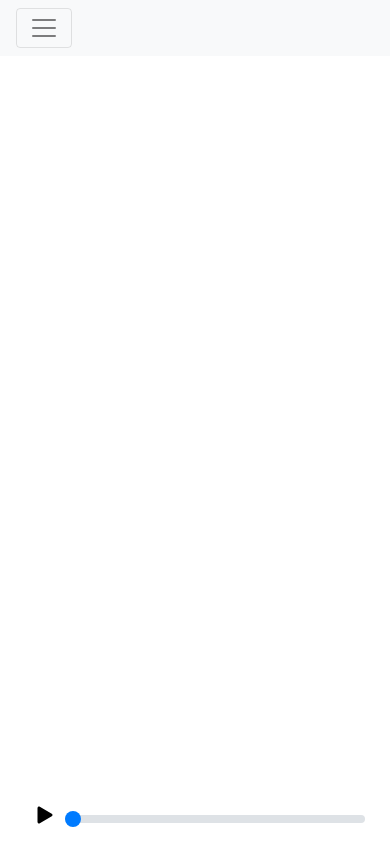
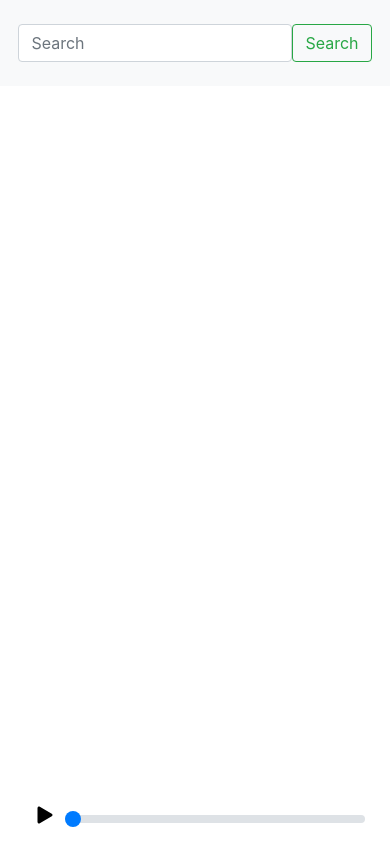
Before and after one commit to nmcardoso/ondas, a website: page public/index.html in a window 390 px wide. Drawn offline with nearby package versions, Linux system fonts and the light colour scheme; files that its build step writes are made by us from their sources; files whose address does not match are found by name.

Commit message:
don't collapse navbar

```diff
--- a/public/index.html
+++ b/public/index.html
@@ -11,20 +11,13 @@
 
 <body>
   <header>
-    <nav class="navbar navbar-expand-lg navbar-light bg-light">
-      <button class="navbar-toggler" type="button" data-toggle="collapse" data-target="#navbarSupportedContent"
-        aria-controls="navbarSupportedContent" aria-expanded="false" aria-label="Toggle navigation">
-        <span class="navbar-toggler-icon"></span>
-      </button>
-
-      <div class="collapse navbar-collapse" id="navbarSupportedContent">
+    <nav class="navbar navbar-light bg-light">
       <form class="form-inline my-2 my-lg-0 mx-auto" id="search-form">
         <div class="autocomplete">
           <input id="search-input" class="form-control mr-sm-2" type="search" placeholder="Search">
         </div>
         <button class="btn btn-outline-success my-2 my-sm-0" type="submit">Search</button>
       </form>
-      </div>
     </nav>
   </header>
 
```
Lines whose indentation alone changed are shown as unchanged.
